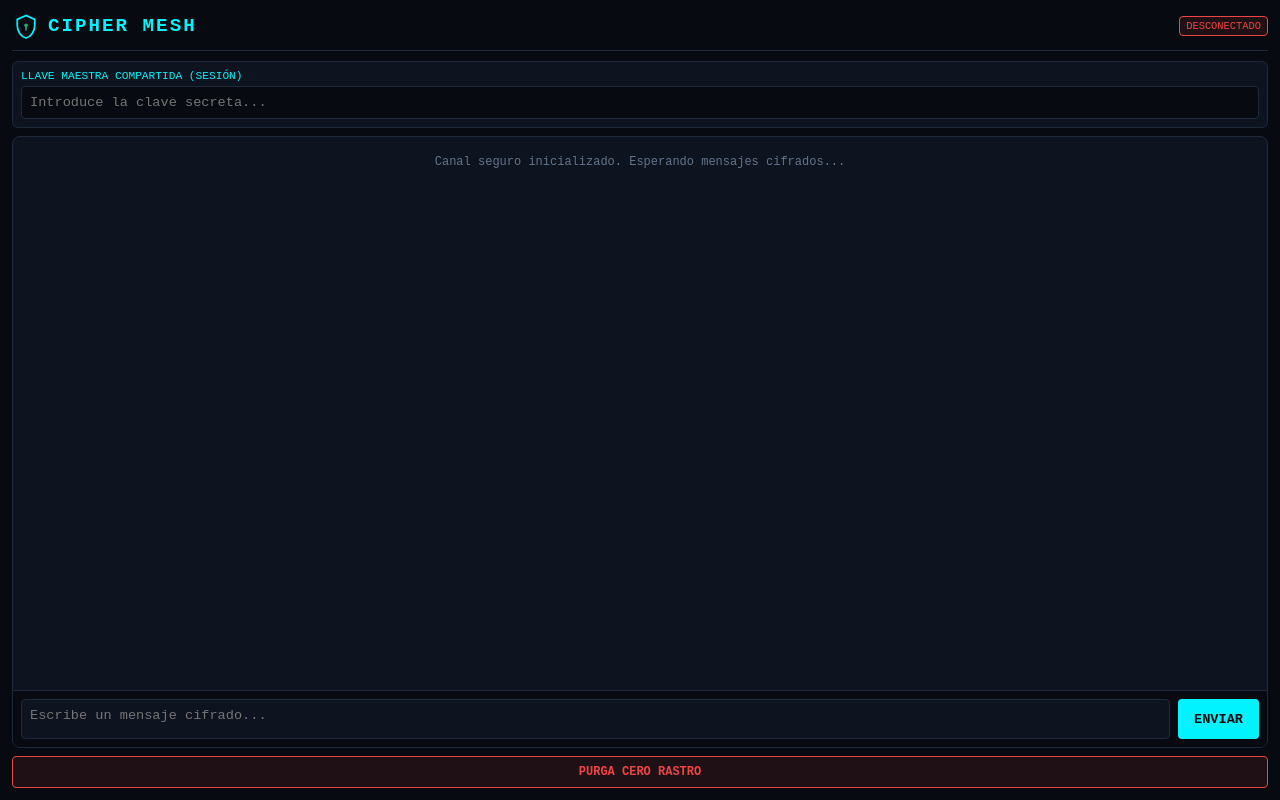
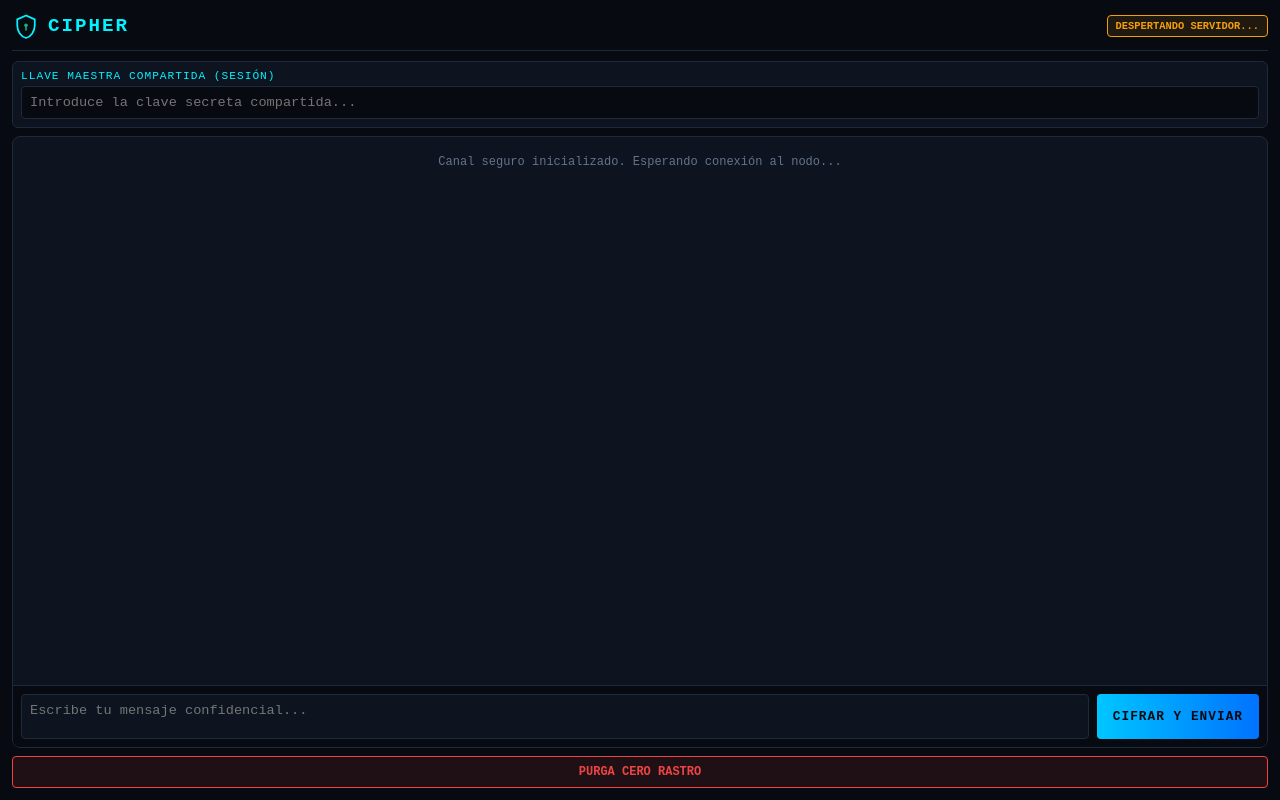
Before and after one commit to Niiko-hast/APP, a website: page index.html in a window 1280 px wide. Drawn offline with Linux system fonts and the light colour scheme.

Commit message:
index.html

```diff
--- a/index.html
+++ b/index.html
@@ -5,7 +5,7 @@
   <meta name="viewport" content="width=device-width, initial-scale=1.0, maximum-scale=1.0, user-scalable=no">
   <meta name="theme-color" content="#070a10">
   <meta name="description" content="Comunicación Criptográfica Multicapa Cero Rastro">
-  <title>CIPHER // Red Segura</title>
+  <title>CIPHER // Red Segura en Tiempo Real</title>
   <link rel="manifest" href="./manifest.json">
   <style>
     :root {
@@ -14,6 +14,7 @@
       --cyan: #00f3ff;
       --emerald: #10b981;
       --danger: #ef4444;
+      --warning: #f59e0b;
       --text-main: #e2e8f0;
       --text-muted: #64748b;
       --border: #1e293b;
@@ -57,11 +58,17 @@
 
     .status-badge {
       font-size: 0.65rem;
-      padding: 3px 6px;
+      padding: 4px 8px;
       border: 1px solid var(--danger);
       color: var(--danger);
       border-radius: 4px;
       background: rgba(239, 68, 68, 0.1);
+      font-weight: bold;
+    }
+    .status-badge.connecting {
+      border-color: var(--warning);
+      color: var(--warning);
+      background: rgba(245, 158, 11, 0.1);
     }
     .status-badge.connected {
       border-color: var(--emerald);
@@ -82,6 +89,7 @@
       color: var(--cyan);
       display: block;
       margin-bottom: 4px;
+      letter-spacing: 1px;
     }
 
     .config-panel input {
@@ -94,6 +102,7 @@
       font-size: 0.85rem;
       outline: none;
     }
+    .config-panel input:focus { border-color: var(--cyan); }
 
     .chat-container {
       flex: 1;
@@ -122,6 +131,12 @@
       font-size: 0.85rem;
       word-break: break-word;
       line-height: 1.3;
+      animation: fadeIn 0.2s ease-in-out;
+    }
+
+    @keyframes fadeIn {
+      from { opacity: 0; transform: translateY(4px); }
+      to { opacity: 1; transform: translateY(0); }
     }
 
     .message.sent {
@@ -149,9 +164,15 @@
 
     .chat-input-area {
       display: flex;
+      flex-direction: column;
       padding: 8px;
       background: var(--bg-main);
       border-top: 1px solid var(--border);
+      gap: 6px;
+    }
+
+    .chat-input-row {
+      display: flex;
       gap: 8px;
     }
 
@@ -164,20 +185,24 @@
       border-radius: 4px;
       font-size: 0.85rem;
       resize: none;
-      height: 40px;
+      height: 45px;
       outline: none;
     }
+    .chat-input-area textarea:focus { border-color: var(--cyan); }
 
     .btn-send {
-      background: var(--cyan);
-      color: var(--bg-main);
+      background: linear-gradient(90deg, #00c6ff 0%, #0072ff 100%);
+      color: #070a10;
       border: none;
       padding: 0 16px;
       font-weight: bold;
       border-radius: 4px;
       cursor: pointer;
-      font-size: 0.85rem;
+      font-size: 0.8rem;
+      letter-spacing: 1px;
+      transition: opacity 0.2s;
     }
+    .btn-send:active { opacity: 0.8; }
 
     .footer-actions {
       display: flex;
@@ -210,6 +235,7 @@
       opacity: 0;
       pointer-events: none;
       transition: opacity 0.3s;
+      z-index: 1000;
     }
     .toast.show { opacity: 1; }
   </style>
@@ -223,23 +249,25 @@
         <circle cx="256" cy="240" r="32" fill="#10b981"/>
         <path d="M256 272v56" stroke="#10b981" stroke-width="28" stroke-linecap="round"/>
       </svg>
-      <h1>CIPHER MESH</h1>
+      <h1>CIPHER</h1>
     </div>
-    <span class="status-badge" id="netStatus">DESCONECTADO</span>
+    <span class="status-badge connecting" id="netStatus">CONECTANDO...</span>
   </header>
 
   <div class="config-panel">
     <label for="secretKey">LLAVE MAESTRA COMPARTIDA (SESIÓN)</label>
-    <input type="password" id="secretKey" placeholder="Introduce la clave secreta..." autocomplete="off">
+    <input type="password" id="secretKey" placeholder="Introduce la clave secreta compartida..." autocomplete="off">
   </div>
 
   <div class="chat-container">
     <div class="chat-messages" id="chatMessages">
-      <div class="message system">Canal seguro inicializado. Esperando mensajes cifrados...</div>
+      <div class="message system">Canal seguro inicializado. Esperando conexión al nodo...</div>
     </div>
     <div class="chat-input-area">
-      <textarea id="messageInput" placeholder="Escribe un mensaje cifrado..." rows="1" onkeydown="handleKey(event)"></textarea>
-      <button class="btn-send" onclick="sendMessage()">ENVIAR</button>
+      <div class="chat-input-row">
+        <textarea id="messageInput" placeholder="Escribe tu mensaje confidencial..." rows="1" onkeydown="handleKey(event)"></textarea>
+        <button class="btn-send" onclick="sendMessage()">CIFRAR Y ENVIAR</button>
+      </div>
     </div>
   </div>
 
@@ -252,21 +280,32 @@
   <script>
     const WS_URL = 'wss://app-cipher.onrender.com';
     let socket;
+    let reconnectAttempts = 0;
 
     function initWebSocket() {
+      const badge = document.getElementById('netStatus');
+      badge.textContent = reconnectAttempts === 0 ? 'CONECTANDO...' : 'RECONECTANDO...';
+      badge.className = 'status-badge connecting';
+
       socket = new WebSocket(WS_URL);
 
       socket.onopen = () => {
-        const badge = document.getElementById('netStatus');
+        reconnectAttempts = 0;
         badge.textContent = 'EN LÍNEA (AES)';
-        badge.classList.add('connected');
+        badge.className = 'status-badge connected';
+        showToast('Conectado al servidor seguro');
       };
 
       socket.onclose = () => {
-        const badge = document.getElementById('netStatus');
-        badge.textContent = 'DESCONECTADO';
-        badge.classList.remove('connected');
-        setTimeout(initWebSocket, 5000);
+        badge.textContent = 'DESPERTANDO SERVIDOR...';
+        badge.className = 'status-badge connecting';
+        reconnectAttempts++;
+        // Reintento automático inteligente (respalda si el servidor gratuito duerme)
+        setTimeout(initWebSocket, 4000);
+      };
+
+      socket.onerror = (err) => {
+        console.error('Error de red WS:', err);
       };
 
       socket.onmessage = async (event) => {
@@ -275,7 +314,7 @@
           const decrypted = await decryptMessage(cipherText);
           appendMessage(decrypted, 'received');
         } catch (e) {
-          appendMessage('[Bloque corrupto o llave incorrecta]', 'system');
+          appendMessage('[Bloque recibido con llave distinta o corrupto]', 'system');
         }
       };
     }
@@ -326,13 +365,13 @@
       const text = input.value.trim();
 
       if (!password) {
-        showToast('Falta la llave maestra', true);
+        showToast('Ingresa la llave maestra primero', true);
         return;
       }
       if (!text) return;
 
       if (!socket || socket.readyState !== WebSocket.OPEN) {
-        showToast('Sin conexión con el servidor', true);
+        showToast('Servidor despertando, espera un momento...', true);
         return;
       }
 
@@ -342,7 +381,7 @@
         appendMessage(text, 'sent');
         input.value = '';
       } catch (e) {
-        showToast('Error al cifrar mensaje', true);
+        showToast('Error al cifrar el mensaje', true);
       }
     }
 
@@ -367,16 +406,17 @@
       toast.textContent = msg;
       toast.style.background = isError ? '#ef4444' : '#10b981';
       toast.classList.add('show');
-      setTimeout(() => toast.classList.remove('show'), 2000);
+      setTimeout(() => toast.classList.remove('show'), 2500);
     }
 
     function purgeMemory() {
       document.getElementById('secretKey').value = '';
       document.getElementById('messageInput').value = '';
-      document.getElementById('chatMessages').innerHTML = '<div class="message system">Memoria purgada. Canal limpio.</div>';
+      document.getElementById('chatMessages').innerHTML = '<div class="message system">Memoria purgada. Cero rastros en RAM.</div>';
       showToast('Memoria purgada');
     }
 
+    // Iniciar conexión al cargar
     initWebSocket();
   </script>
 </body>
```
